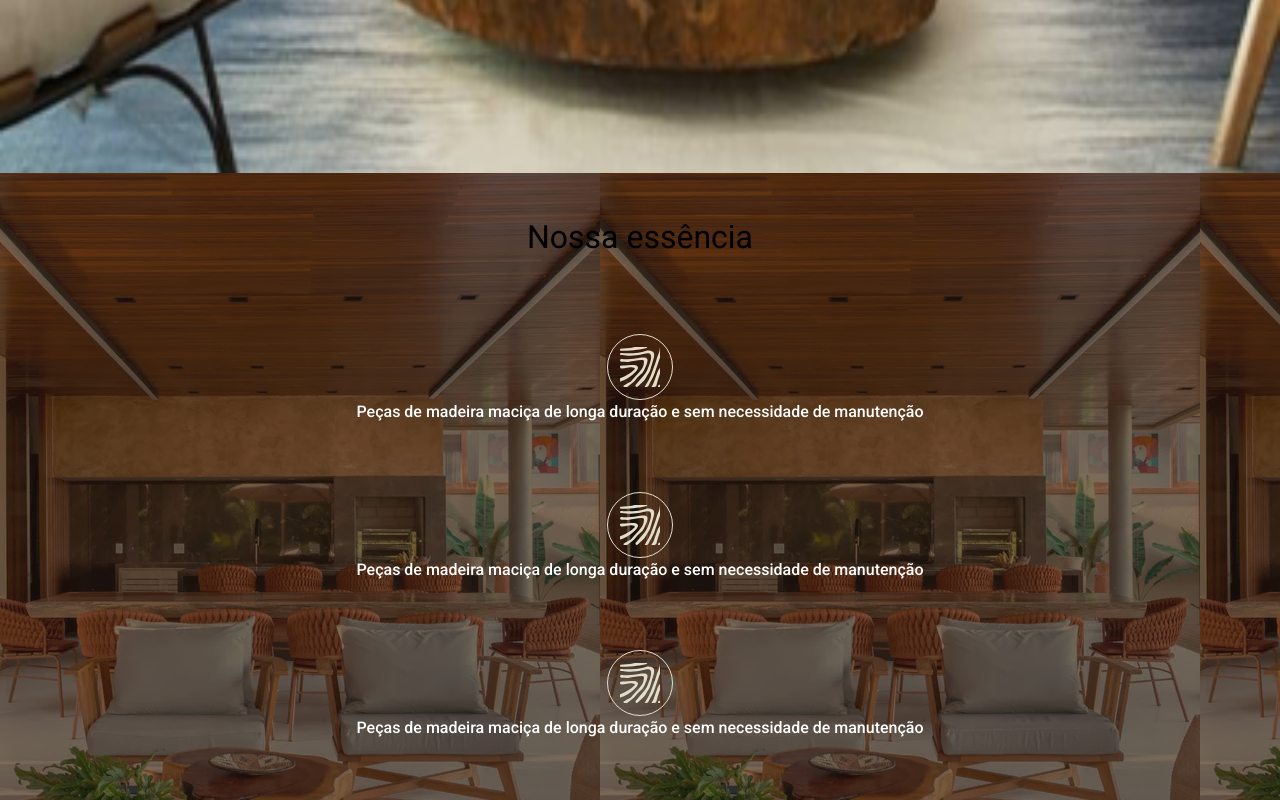
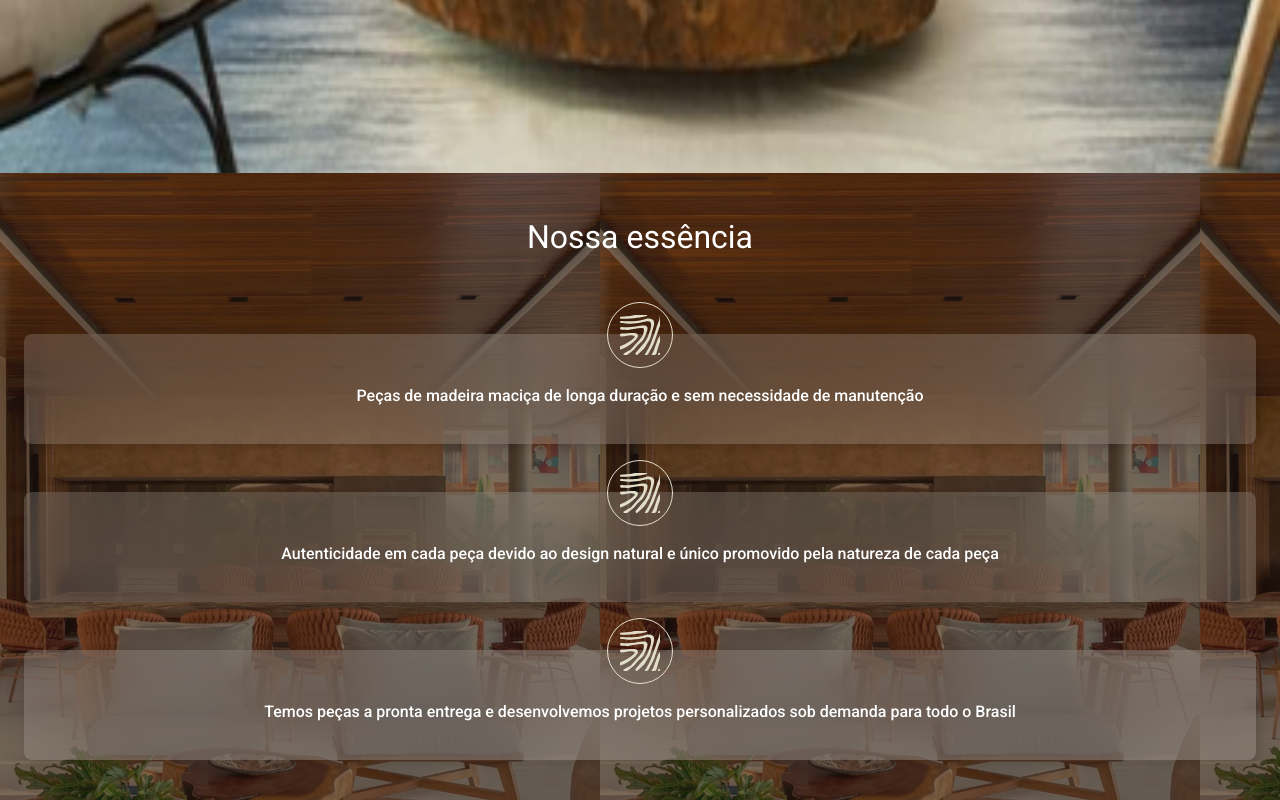
Before and after one commit to matheusmfl/tabua-gaucha, a Next.js app: page / in a window 1280 px wide. Shown: the part 1141-1941 px from the top of the page. Built offline with nearby package versions, Linux system fonts and the light colour scheme.

Commit message:
Add TitleProps on Cards, change color title, add translate y on icons

```diff
--- a/src/app/components/Section1.tsx
+++ b/src/app/components/Section1.tsx
@@ -5,7 +5,7 @@ export function Section1() {
     <section className="bg-section-1 flex flex-col py-10 px-6">
       {/* Div texto */}
       <div className="flex flex-col gap-3 items-center justify-center">
-        <h2 className="font-roboto text-[32px] font-normal">
+        <h2 className="font-roboto text-[32px] font-normal text-white">
           Nossa essência
         </h2>
         <div className="w-[160px] h-[1px] " />
@@ -13,9 +13,9 @@ export function Section1() {
 
       {/* Cards */}
       <div className="flex flex-col gap-12 pt-[60px]">
-        <GlasmorphismCards />
-        <GlasmorphismCards />
-        <GlasmorphismCards />
+        <GlasmorphismCards title="Peças de madeira maciça de longa duração e sem necessidade de manutenção" />
+        <GlasmorphismCards title="Autenticidade em cada peça devido ao design natural e único promovido pela natureza de cada peça" />
+        <GlasmorphismCards title="Temos peças a pronta entrega e desenvolvemos projetos personalizados sob demanda para todo o Brasil" />
       </div>
 
     </section>
--- a/src/app/components/microComponents/GlasmorphismCards.tsx
+++ b/src/app/components/microComponents/GlasmorphismCards.tsx
@@ -1,17 +1,16 @@
 import Image from "next/image";
 import icon from '../../assets/card-icon.svg'
 
-export function GlasmorphismCards() {
+export function GlasmorphismCards({ title }: { title: string }) {
   return (
-    <div className="w-full px-5 pb-5 flex flex-col items-center justify-center">
+    <div className="w-full px-5 pb-5 flex flex-col items-center justify-center rounded-lg shadow-glasmophism-shadow backdrop-blur-2xl bg-glasmophism-bg">
       {/* Icon */}
-      <div>
+      <div className="-translate-y-8">
         <Image src={icon} alt="Icone de madeira" />
       </div>
 
-      <span className="font-roboto text-center text-base text-white font-medium leading-6">
-        Peças de madeira maciça de longa
-        duração e sem necessidade de manutenção</span>
+      <span className="font-roboto text-center text-base text-white font-medium leading-6 -translate-y-4">
+        {title}</span>
     </div>
   )
 }
--- a/tailwind.config.js
+++ b/tailwind.config.js
@@ -14,6 +14,12 @@ module.exports = {
         'hero-bg': 'url(./assets/bg-hero.svg)',
         'section-1': 'url(./assets/section-1-bg.jpeg)',
       },
+      backgroundColor: {
+        'glasmophism-bg': 'rgba(255, 255, 255, 0.16);',
+      },
+      boxShadow: {
+        'glasmophism-shadow': '4px 4px 8px 0px rgba(0, 0, 0, 0.12);'
+      },
       fontFamily: {
         roboto: 'var(--font-roboto)'
       }
```
